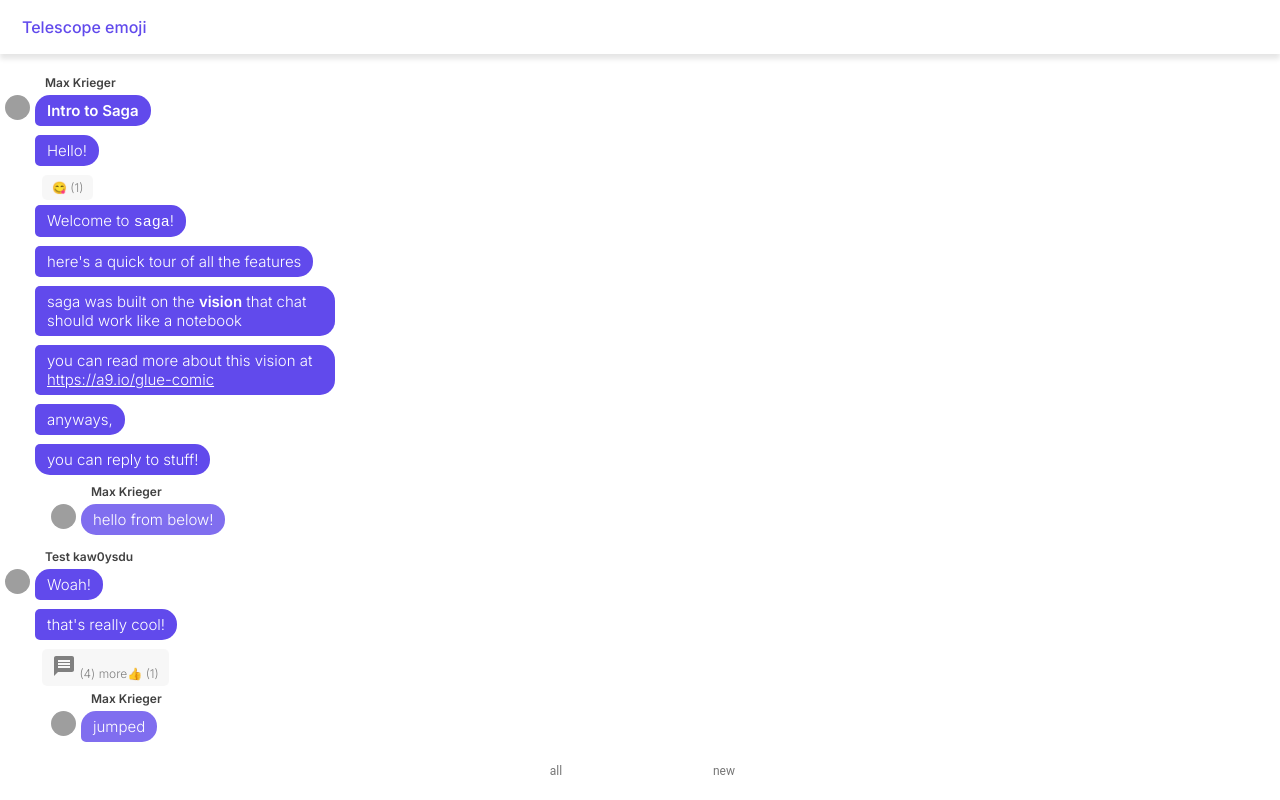
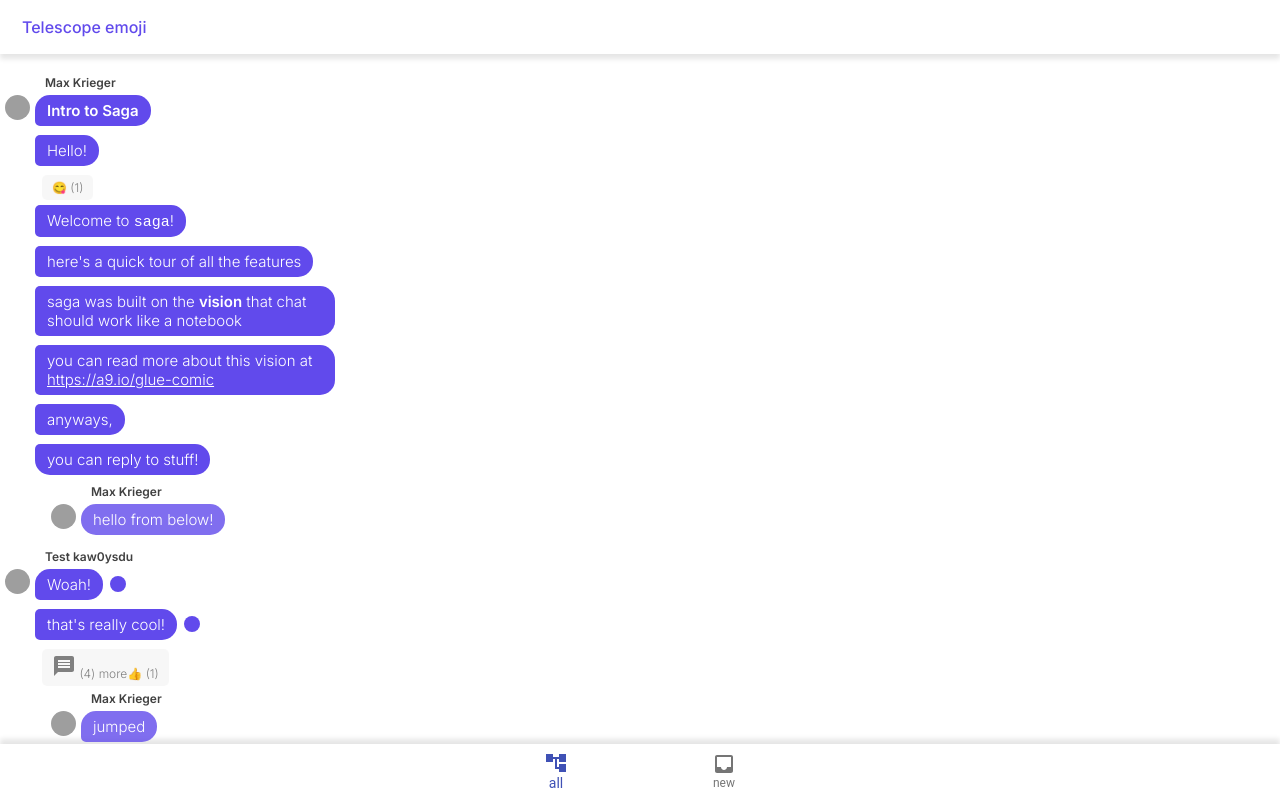
Before and after one commit to saga-chat/saga-proto, a React (Create React App) app: page / in a window 1280 px wide. Built offline with nearby package versions, Linux system fonts and the light colour scheme; no server answers; grey boxes are pictures that could not be loaded.

Commit message:
Add leaf view!

```diff
--- a/src/components/framing/Frame.tsx
+++ b/src/components/framing/Frame.tsx
@@ -16,10 +16,13 @@ import Tabs from "@material-ui/core/Tabs";
 import Tab from "@material-ui/core/Tab";
 import ChatBubble from "@material-ui/icons/ChatBubble";
 import EmojiEmoticons from "@material-ui/icons/EmojiEmotions";
+import InboxIcon from "@material-ui/icons/Inbox";
+import AccountTree from "@material-ui/icons/AccountTree";
 import Badge from "@material-ui/core/Badge";
 import BottomNavigation from "@material-ui/core/BottomNavigation";
 import BottomNavigationAction from "@material-ui/core/BottomNavigationAction";
 import isTerminalReaction from "../../types/utils/isTerminalReaction";
+import LeafView from "../messaging/LeafView";
 
 const getCurrentDepth = (id: Id | null, tree: idToEvent): number =>
   id !== null && tree[id].parent !== null
@@ -63,6 +66,7 @@ const Frame: React.FC = () => {
       : null;
 
   const [currentTab, setCurrentTab] = React.useState(0);
+  const [currentView, setCurrentView] = React.useState(0);
 
   const substantives =
     currentParent !== null
@@ -73,6 +77,7 @@ const Frame: React.FC = () => {
     currentParent !== null
       ? currentIds.filter((id) => isTerminalReaction(id, tree, childMap))
       : [];
+
   return (
     <div style={{ display: "flex", flexFlow: "column", height: "100vh" }}>
       <Breadcrumb>
@@ -118,7 +123,8 @@ const Frame: React.FC = () => {
         </Tabs>
       )}
       <div style={{ overflow: "auto", flex: 1 }}>
-        {currentTab === 0 || currentParent === null ? (
+        {currentView === 0 ? (
+          currentTab === 0 || currentParent === null ? (
             <TreeView
               room={room}
               tree={tree}
@@ -127,9 +133,7 @@ const Frame: React.FC = () => {
               childMap={childMap}
               contentType={"SUBSTANTIVES"}
             />
-        ) : null}
-
-        {currentTab === 1 && (
+          ) : currentTab === 1 ? (
             <TreeView
               room={room}
               tree={tree}
@@ -138,12 +142,26 @@ const Frame: React.FC = () => {
               childMap={childMap}
               contentType={"REACTIONS"}
             />
+          ) : null
+        ) : (
+          <LeafView
+            room={room}
+            tree={tree}
+            onPush={setCurrentParent}
+            childMap={childMap}
+          />
         )}
       </div>
-      <BottomNavigation showLabels={true}>
-        <BottomNavigationAction label="all" />
-        <BottomNavigationAction label="new" />
+      <div style={{ boxShadow: "0px -5px 5px rgba(0, 0, 0, 0.1)" }}>
+        <BottomNavigation
+          showLabels={true}
+          value={currentView}
+          onChange={(e: any, value: any) => setCurrentView(value)}
+        >
+          <BottomNavigationAction label="all" icon={<AccountTree />} />
+          <BottomNavigationAction label="new" icon={<InboxIcon />} />
         </BottomNavigation>
+      </div>
     </div>
   );
 };
--- a/src/components/messaging/BubbleAndControls.tsx
+++ b/src/components/messaging/BubbleAndControls.tsx
@@ -14,11 +14,17 @@ import SideButtons, { SideButtonsData } from "./SideButtons";
 import MoreReplies from "./MoreReplies";
 import Cluster from "./Cluster";
 import { idToEvent } from "../../types/utils/buildTree";
-import isSubstantiveMessage from "../../types/utils/isSubstantiveMessage";
 import { reduceRight, takeRight, difference } from "lodash";
 import { Id } from "../../types/entity";
 import clusterIDs from "../../types/utils/clusterIDs";
 import { clusterSubstantives } from "./TreeView";
+
+import CircleIcon from "@material-ui/icons/FiberManualRecord";
+import OutlinedCircleIcon from "@material-ui/icons/FiberManualRecordOutlined";
+import { IconButton, colors } from "@material-ui/core";
+import isUnread from "../../types/utils/isUnread";
+import { DummyAppDataContext } from "../../types/dummy/dummyAppData";
+import { purple_primary } from "../../colors";
 
 export const MAX_PREVIEW_ELEMS = 5;
 export const MAX_DEPTH = 3;
@@ -52,6 +58,7 @@ const BubbleAndControls: React.FC<BubbleAndControlsProps> = ({
   onPush,
   childMap,
 }) => {
+  const appData = React.useContext(DummyAppDataContext);
   const [showControls, setShowControls] = React.useState(false);
   const [selected, setSelected] = React.useState(null);
   const substantiveChildren = clusterSubstantives(childEvents, tree, childMap);
@@ -66,6 +73,7 @@ const BubbleAndControls: React.FC<BubbleAndControlsProps> = ({
           lastNSubstantives
         )
       : [];
+  const unread = isUnread(message, appData.me);
   return (
     <div style={{ display: "inline-block", flexGrow: 1 }}>
       <BubbleControlsDiv
@@ -80,6 +88,21 @@ const BubbleAndControls: React.FC<BubbleAndControlsProps> = ({
           childEvents={childEvents}
           depth={depth}
         />
+        <div
+          style={{
+            visibility: unread || showControls ? "visible" : "hidden",
+            display: "inline-block",
+            verticalAlign: "top",
+          }}
+        >
+          <IconButton edge="end" size="small">
+            {unread ? (
+              <CircleIcon htmlColor={purple_primary} />
+            ) : (
+              <OutlinedCircleIcon htmlColor={purple_primary} />
+            )}
+          </IconButton>
+        </div>
         <SideButtons
           show={showControls}
           selected={selected}
--- a/src/components/messaging/LeafView.tsx
+++ b/src/components/messaging/LeafView.tsx
@@ -6,17 +6,18 @@ import buildTree, { idToEvent } from "../../types/utils/buildTree";
 import Cluster from "./Cluster";
 import { Id } from "../../types/entity";
 import clusterIDs from "../../types/utils/clusterIDs";
+import getParentsWithNewChildren from "../../types/utils/getParentsWithNewChildren";
+import { DummyAppDataContext } from "../../types/dummy/dummyAppData";
 
 const LeafView: React.FC<{
   room: Room;
   tree: idToEvent;
-  ids: Id[];
   onPush(id: Id): void;
   childMap: ChildMap;
-  contentType: "SUBSTANTIVES" | "REACTIONS";
-}> = ({ room, tree, ids, onPush, childMap, contentType }) => {
-  // TODO: cluster does not support non messages!
-  const clusters = clusterIDs(tree, ids[ids.length - 1]);
+}> = ({ room, tree, onPush, childMap }) => {
+  const appData = React.useContext(DummyAppDataContext);
+  const ids = getParentsWithNewChildren(tree, appData.me);
+  const clusters = clusterIDs(tree, ids[ids.length - 1], ids);
   return (
     <div>
       {clusters.map((cluster: Clustered, i: number) =>
--- /dev/null
+++ b/src/types/utils/getParentsWithNewChildren.tsx
@@ -0,0 +1,20 @@
+import { idToEvent } from "./buildTree";
+import { uniq } from "lodash";
+import { SagaEvent } from "../events";
+import { Id } from "../entity";
+import isUnread from "./isUnread";
+
+const getParentsWithNewChildren = (tree: idToEvent, myId: Id) =>
+  uniq(
+    Object.values(tree)
+      .filter(
+        (evt: SagaEvent) =>
+          isUnread(evt, myId) &&
+          (evt.parent === null || !isUnread(tree[evt.parent], myId)) // ensures no duplicate clusters
+      )
+      .map((evt: SagaEvent) => (evt.parent === null ? evt.id : evt.parent))
+  );
+
+// TODO: sort by time?
+
+export default getParentsWithNewChildren;
--- /dev/null
+++ b/src/types/utils/isUnread.tsx
@@ -0,0 +1,5 @@
+import { Id } from "../entity";
+import { SagaEvent } from "../events";
+
+const isUnread = (evt: SagaEvent, myId: Id) => evt.seen_by.indexOf(myId) < 0;
+export default isUnread;
```
Lines whose indentation alone changed are shown as unchanged.
